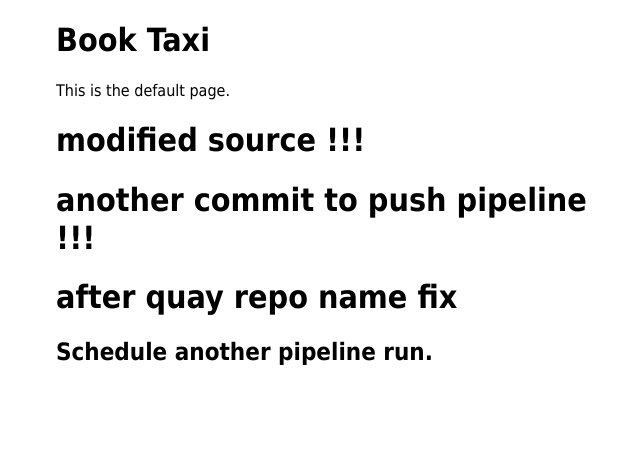
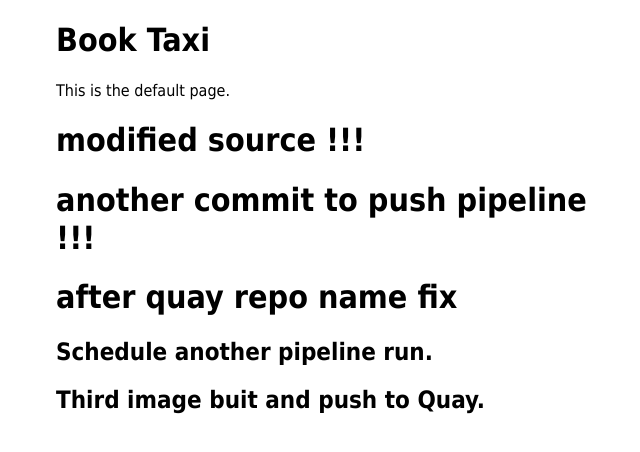
Before and after one commit to mmartofel/taxi, a plain HTML site: page src/web/index.html in a window 1280 px wide. Shown: the whole page, without its empty margins (304-944 px from the left). Drawn offline with Linux system fonts and the light colour scheme.

Commit message:
third change trigerring pipeline

```diff
--- a/src/web/index.html
+++ b/src/web/index.html
@@ -17,5 +17,6 @@
 <h1>another commit to push pipeline !!! </h1>
 <h1>after quay repo name fix </h1>
 <h2> Schedule another pipeline run.</h2>
+<h2> Third image buit and push to Quay.</h2>
 </body>
 </html>
```
